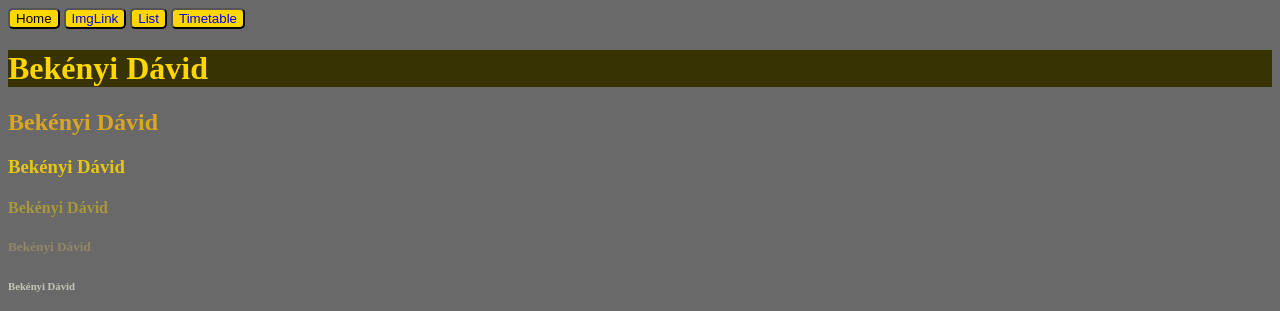
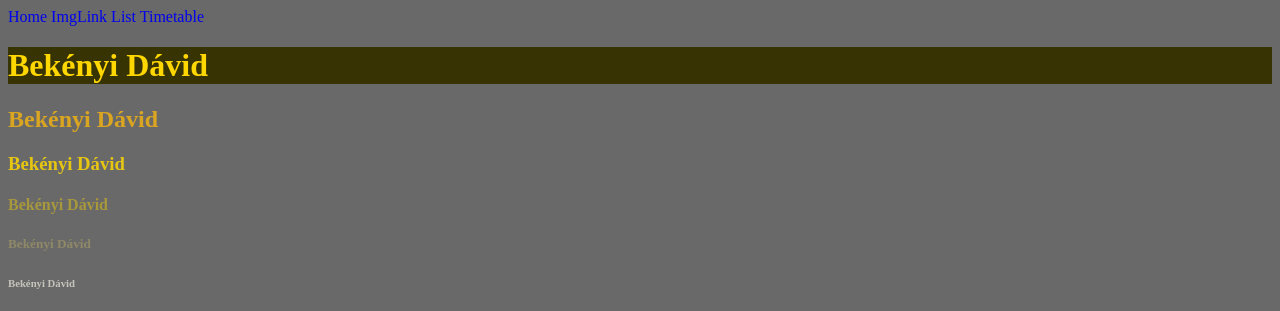
Before and after one commit to DavidBekenyi/kollazs, a plain HTML site: page index.html in a window 1280 px wide. Shown: the top 311 px of the page. Drawn offline with Linux system fonts and the light colour scheme.

Commit message:
Update index.html

```diff
--- a/index.html
+++ b/index.html
@@ -8,12 +8,14 @@
     <link rel="stylesheet" href="style.css">
 </head>
 <body>
-    <nav>
-        <button><a href="https://davidbekenyi.github.io/kollazs/"></a>Home</button>
-        <button><a href="https://davidbekenyi.github.io/kollazs/keplink.html">ImgLink</a></button>
-        <button><a href="https://davidbekenyi.github.io/kollazs/listak.html">List</a></button>
-        <button><a href="https://davidbekenyi.github.io/kollazs/orarend.html">Timetable</a></button>
-    </nav>
+    <div class="sidebar">
+        <a class="active" href="index.html">Home</a>
+        <a href="keplink.html">ImgLink</a>
+        <a href="listak.html">List</a>
+        <a href="orarend.html">Timetable</a>
+      </div>
+
+      <div class="content">
 
 <h1 style="color: gold; background-color: rgb(56, 51, 2);" >Bekényi Dávid</h1>
 <h2 style="color: goldenrod;" >Bekényi Dávid</h2>
```
